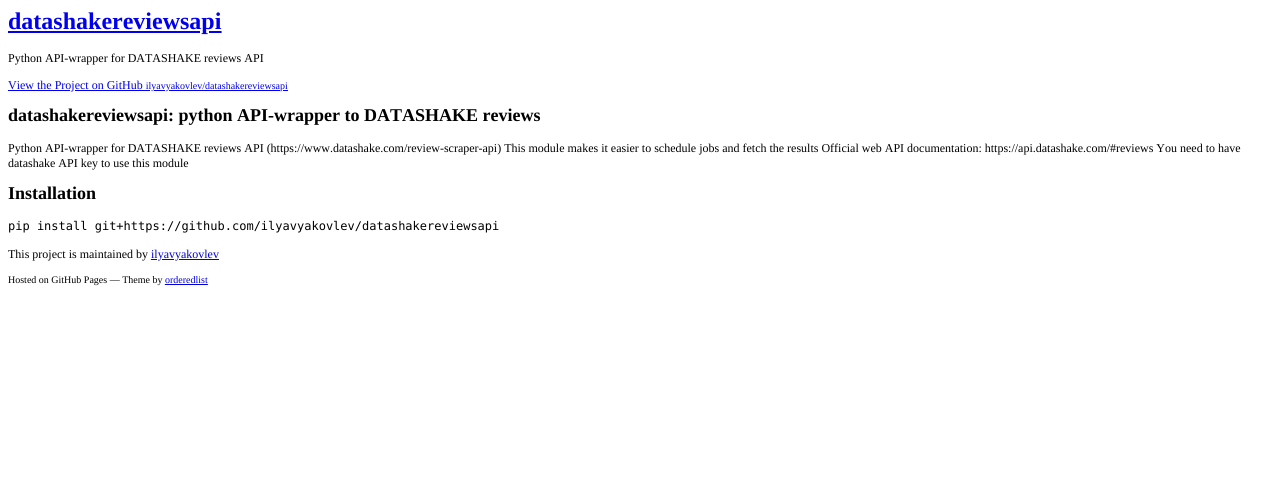
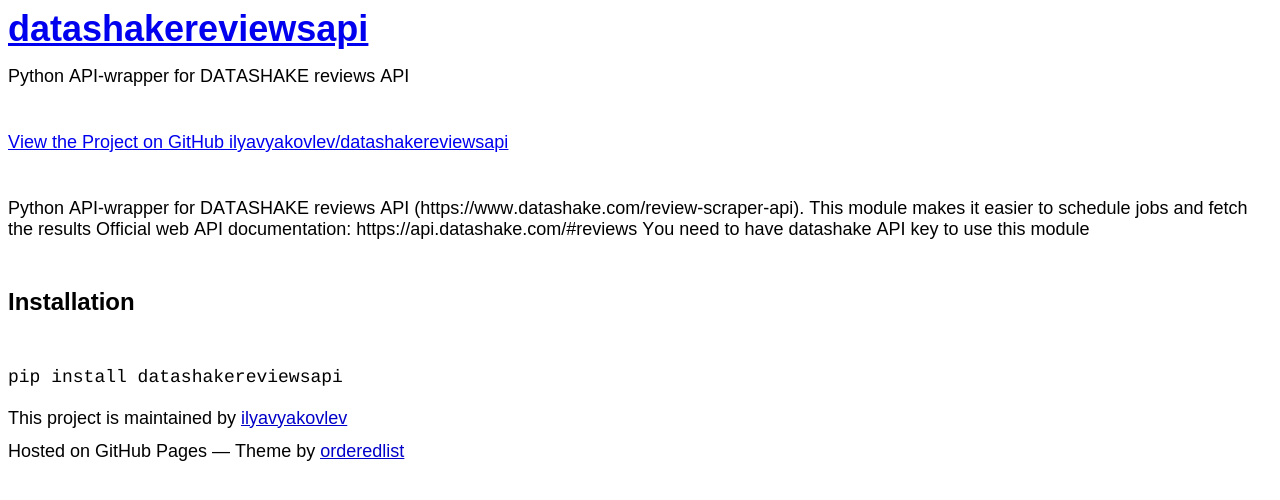
Before and after one commit to ilyavyakovlev/datashakereviewsapi, a Jekyll site: the page built from index.md, in a window 1280 px wide. Shown: the top 500 px of the page. Built offline with Jekyll 4.4.1, drawn with Linux system fonts in a browser that asks for light colours; our own code applies the rules of GitHub Pages for plain Markdown files.

Commit message:
Update io webpage (layout)

```diff
--- a/_layouts/default.html
+++ b/_layouts/default.html
@@ -8,31 +8,37 @@
   <meta name="Generator" content="Cocoa HTML Writer">
   <meta name="CocoaVersion" content="1894.6">
   <style type="text/css">
-    p.p1 {margin: 0.0px 0.0px 16.1px 0.0px; font: 24.0px Times; color: #0000e9; -webkit-text-stroke: #0000dc}
-    p.p2 {margin: 0.0px 0.0px 12.0px 0.0px; font: 12.0px Times; color: #000000; -webkit-text-stroke: #000000}
-    p.p3 {margin: 0.0px 0.0px 12.0px 0.0px; font: 10.0px Times; color: #0000e9; -webkit-text-stroke: #0000dc}
-    p.p4 {margin: 0.0px 0.0px 14.9px 0.0px; font: 18.0px Times; color: #000000; -webkit-text-stroke: #000000}
-    p.p5 {margin: 0.0px 0.0px 0.0px 0.0px; font: 12.0px Menlo; color: #000000; -webkit-text-stroke: #000000}
-    p.p6 {margin: 0.0px 0.0px 0.0px 0.0px; font: 12.0px Menlo; color: #000000; -webkit-text-stroke: #000000; min-height: 14.0px}
-    p.p7 {margin: 0.0px 0.0px 12.0px 0.0px; font: 10.0px Times; color: #000000; -webkit-text-stroke: #000000}
+    p.p1 {margin: 0.0px 0.0px 16.1px 0.0px; font: 36.0px Arial; color: #0000e9; -webkit-text-stroke: #0000c9}
+    p.p2 {margin: 0.0px 0.0px 12.0px 0.0px; font: 18.0px Arial; color: #000000; -webkit-text-stroke: #000000}
+    p.p3 {margin: 0.0px 0.0px 12.0px 0.0px; font: 18.0px Arial; color: #0000e9; -webkit-text-stroke: #0000c9}
+    p.p4 {margin: 0.0px 0.0px 14.9px 0.0px; font: 18.0px Arial; color: #000000; -webkit-text-stroke: #000000}
+    p.p5 {margin: 0.0px 0.0px 14.9px 0.0px; font: 24.0px Arial; color: #000000; -webkit-text-stroke: #000000}
+    p.p6 {margin: 0.0px 0.0px 0.0px 0.0px; font: 18.0px Courier; color: #000000; -webkit-text-stroke: #000000}
+    p.p7 {margin: 0.0px 0.0px 0.0px 0.0px; font: 18.0px Arial; color: #000000; -webkit-text-stroke: #000000}
     span.s1 {text-decoration: underline ; font-kerning: none}
     span.s2 {font-kerning: none}
-    span.s3 {font: 12.0px Times; text-decoration: underline ; font-kerning: none}
-    span.s4 {font: 10.0px Times; text-decoration: underline ; font-kerning: none}
-    span.s5 {text-decoration: underline ; font-kerning: none; color: #0000dc; -webkit-text-stroke: 0px #0000dc}
-    span.s6 {font: 10.0px Times; text-decoration: underline ; font-kerning: none; color: #0000dc; -webkit-text-stroke: 0px #0000dc}
+    span.s3 {font: 18.0px Arial; text-decoration: underline ; font-kerning: none}
+    span.s4 {text-decoration: underline ; font-kerning: none; color: #0000c9; -webkit-text-stroke: 0px #0000c9}
   </style>
 </head>
 <body>
-<p class="p1"><span class="s1"><a href="https://ilyavyakovlev.github.io/datashakereviewsapi/"><b>datashakereviewsapi</b></a></span></p>
+<p class="p1"><span class="s1"><a href="https://github.com/ilyavyakovlev/datashakereviewsapi"><b>datashakereviewsapi</b></a></span></p>
 <p class="p2"><span class="s2">Python API-wrapper for DATASHAKE reviews API</span></p>
-<p class="p3"><span class="s3"><a href="https://github.com/ilyavyakovlev/datashakereviewsapi">View the Project on GitHub <span class="s4">ilyavyakovlev/datashakereviewsapi</span></a></span></p>
-<p class="p4"><span class="s2"><b>datashakereviewsapi: python API-wrapper to DATASHAKE reviews</b></span></p>
-<p class="p2"><span class="s2">Python API-wrapper for DATASHAKE reviews API (https://www.datashake.com/review-scraper-api) This module makes it easier to schedule jobs and fetch the results Official web API documentation: https://api.datashake.com/#reviews You need to have datashake API key to use this module</span></p>
-<p class="p4"><span class="s2"><b>Installation</b></span></p>
-<p class="p5"><span class="s2">pip install git+https://github.com/ilyavyakovlev/datashakereviewsapi</span></p>
-<p class="p6"><span class="s2"></span><br></p>
-<p class="p2"><span class="s2">This project is maintained by <a href="https://github.com/ilyavyakovlev"><span class="s5">ilyavyakovlev</span></a></span></p>
-<p class="p7"><span class="s2">Hosted on GitHub Pages — Theme by <a href="https://github.com/orderedlist"><span class="s6">orderedlist</span></a></span></p>
+<p class="p2"><span class="s2"><br>
+</span></p>
+<p class="p3"><span class="s1"><a href="https://github.com/ilyavyakovlev/datashakereviewsapi">View the Project on GitHub ilyavyakovlev/datashakereviewsapi<span class="s3"></span></a></span></p>
+<p class="p2"><span class="s2"><br>
+</span></p>
+<p class="p2"><span class="s2">Python API-wrapper for DATASHAKE reviews API (https://www.datashake.com/review-scraper-api). This module makes it easier to schedule jobs and fetch the results Official web API documentation: https://api.datashake.com/#reviews You need to have datashake API key to use this module</span></p>
+<p class="p4"><span class="s2"><br>
+</span></p>
+<p class="p5"><span class="s2"><b>Installation</b></span></p>
+<p class="p4"><span class="s2"><br>
+</span></p>
+<p class="p6"><span class="s2">pip install datashakereviewsapi</span></p>
+<p class="p7"><span class="s2"><br>
+</span></p>
+<p class="p2"><span class="s2">This project is maintained by <a href="https://github.com/ilyavyakovlev"><span class="s4">ilyavyakovlev</span></a></span></p>
+<p class="p2"><span class="s2">Hosted on GitHub Pages — Theme by <a href="https://github.com/orderedlist"><span class="s4">orderedlist</span></a></span></p>
 </body>
 </html>
```
